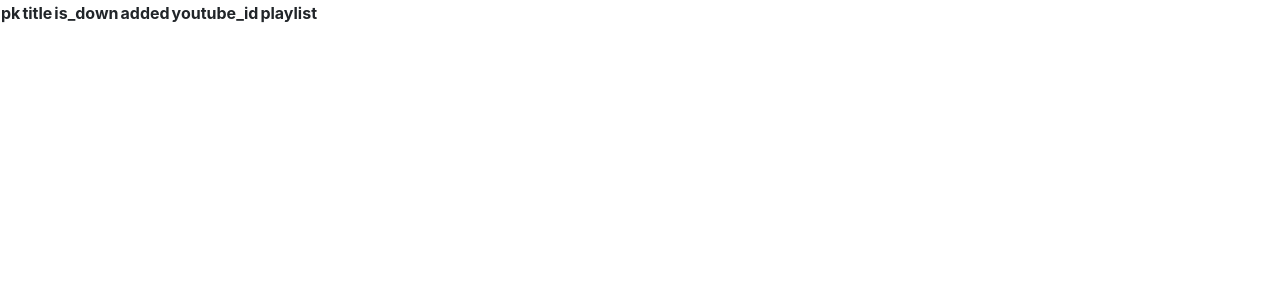
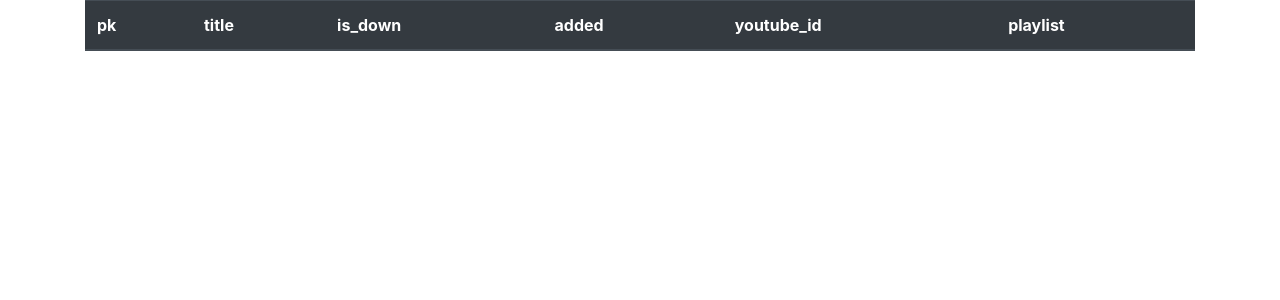
Before and after one commit to danielforgacs/YoutubeMusicDB, a Flask app: page /playlists in a window 1280 px wide. Shown: the top 300 px of the page. Run offline with Flask 2, Linux system fonts and the light colour scheme; lists and menus that the app fills with data are empty; some libraries are stand-ins or nearby versions.

Commit message:
playlists template

```diff
--- a/app/templates/allvideos.html
+++ b/app/templates/allvideos.html
@@ -11,8 +11,8 @@
     <title>Hello, world!</title>
 </head>
 <body>
-    <table>
-        <tbody>
+    <div class="container">
+        <table class="table table-dark">
             <thead>
                 <tr>
                     <th>pk</th>
@@ -23,6 +23,7 @@
                     <th>playlist</th>
                 </tr>
             </thead>
+            <tbody>
                 {% for video in context.videos %}
                     <tr>
                         {% for attr in video %}
@@ -32,7 +33,7 @@
                 {% endfor %}
             </tbody>
         </table>
-
+    </div>
     <!-- Optional JavaScript -->
     <!-- jQuery first, then Popper.js, then Bootstrap JS -->
     <script src="https://code.jquery.com/jquery-3.5.1.slim.min.js" integrity="sha384-DfXdz2htPH0lsSSs5nCTpuj/zy4C+OGpamoFVy38MVBnE+IbbVYUew+OrCXaRkfj" crossorigin="anonymous"></script>
```
Lines whose indentation alone changed are shown as unchanged.
